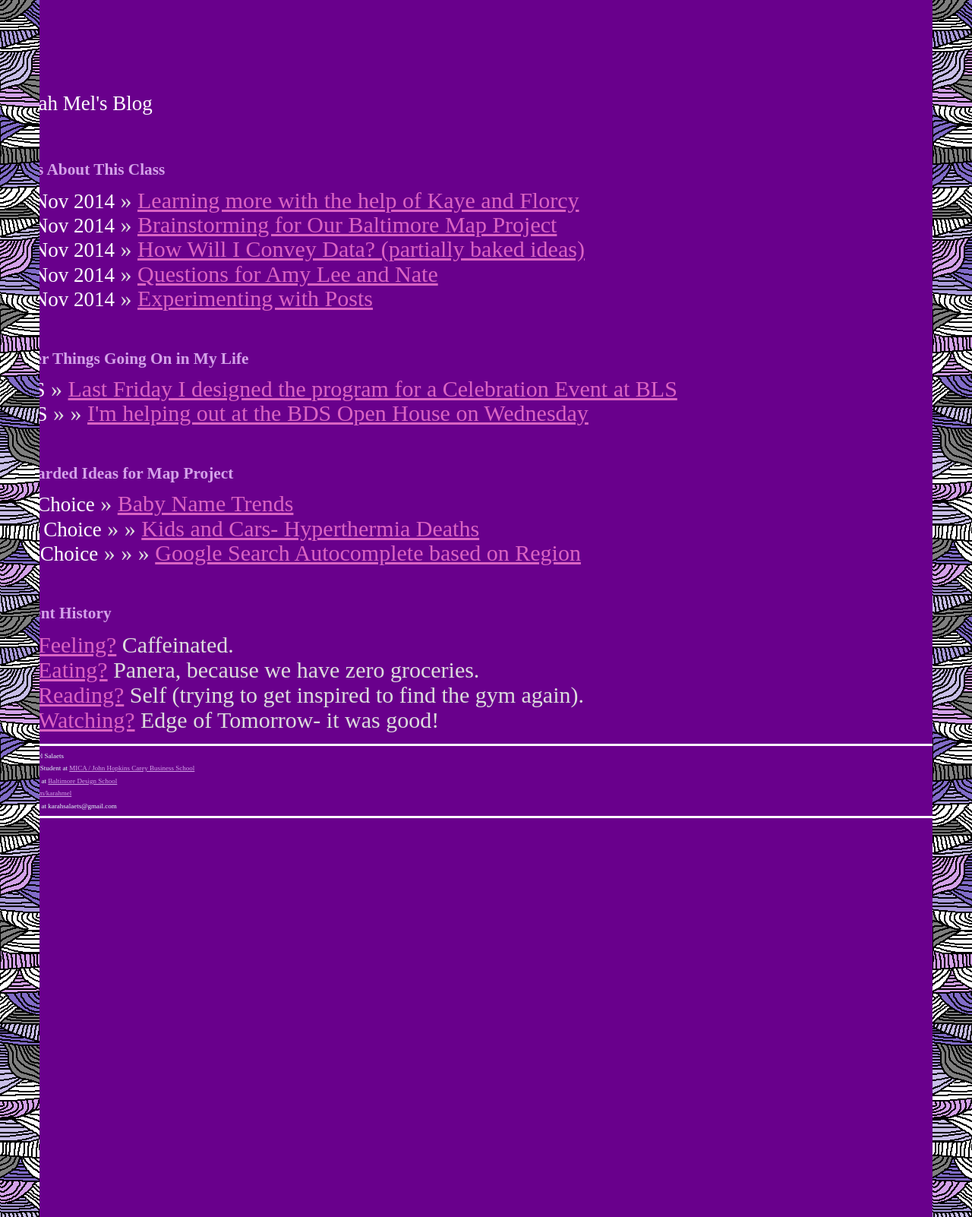
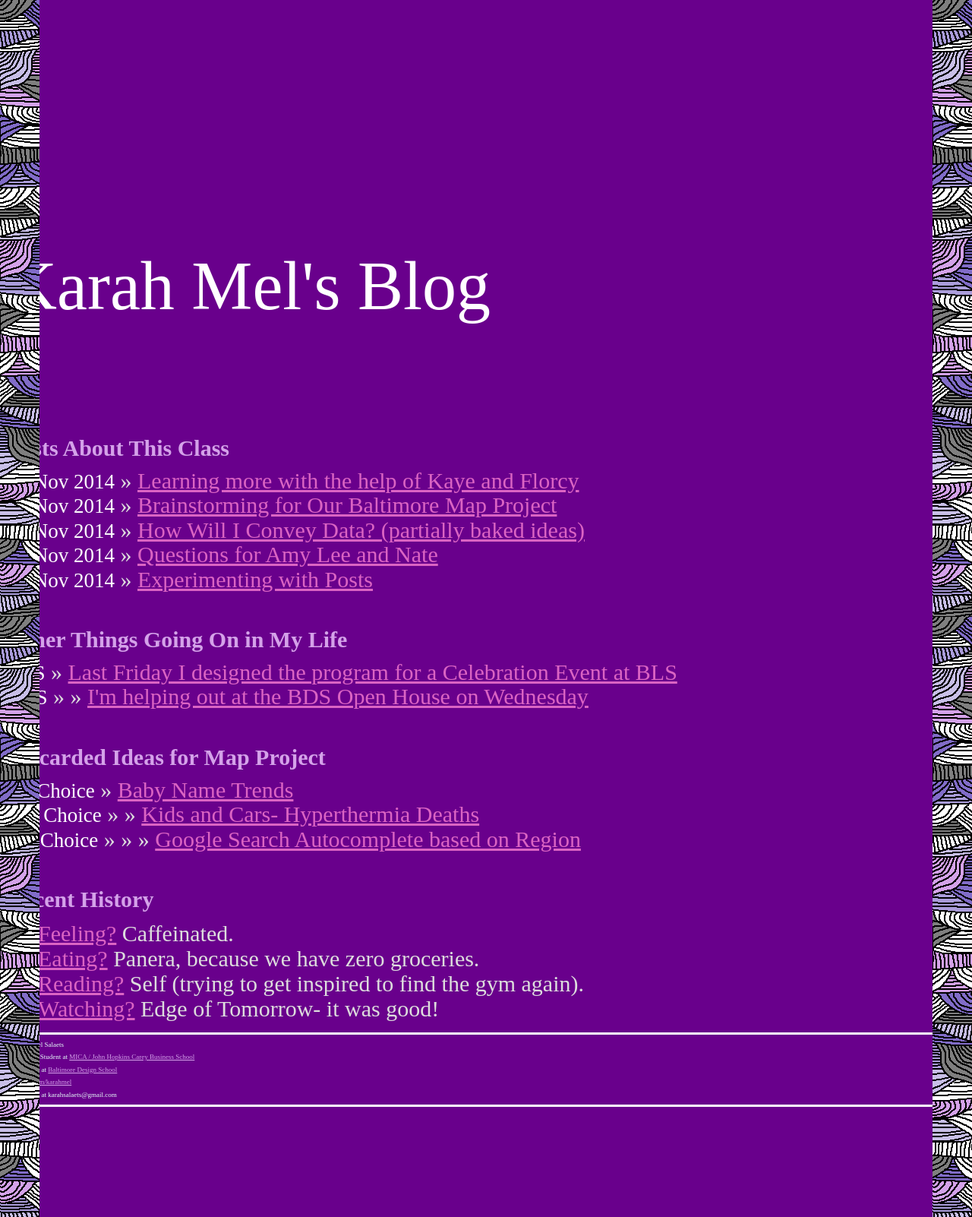
Before and after one commit to Karahmel/Blog, a Jekyll site: the page built from index.html, in a window 1280 px wide. Shown: the whole page at 76% size. Built offline with Jekyll 4.4.1, drawn with Linux system fonts in a browser that asks for light colours; Markdown is read by kramdown in place of the engine named in the settings.

Commit message:
Update screen.css

```diff
--- a/css/screen.css
+++ b/css/screen.css
@@ -14,11 +14,11 @@
 
 }
 html, body {
-  height: 20px;
+  height: 16px;
 }
 
 h1 {
-font-size: .71em;
+font-size: 1em;
   margin-bottom: .4em;
    color: #d4a2e9
 }
@@ -105,7 +105,7 @@ ul.posts {
 .title {
   color: white;
   margin-bottom: 2em;
-font-size: 90%;
+font-size: 3em;
    margin-top: 4em;
 }
 
```
